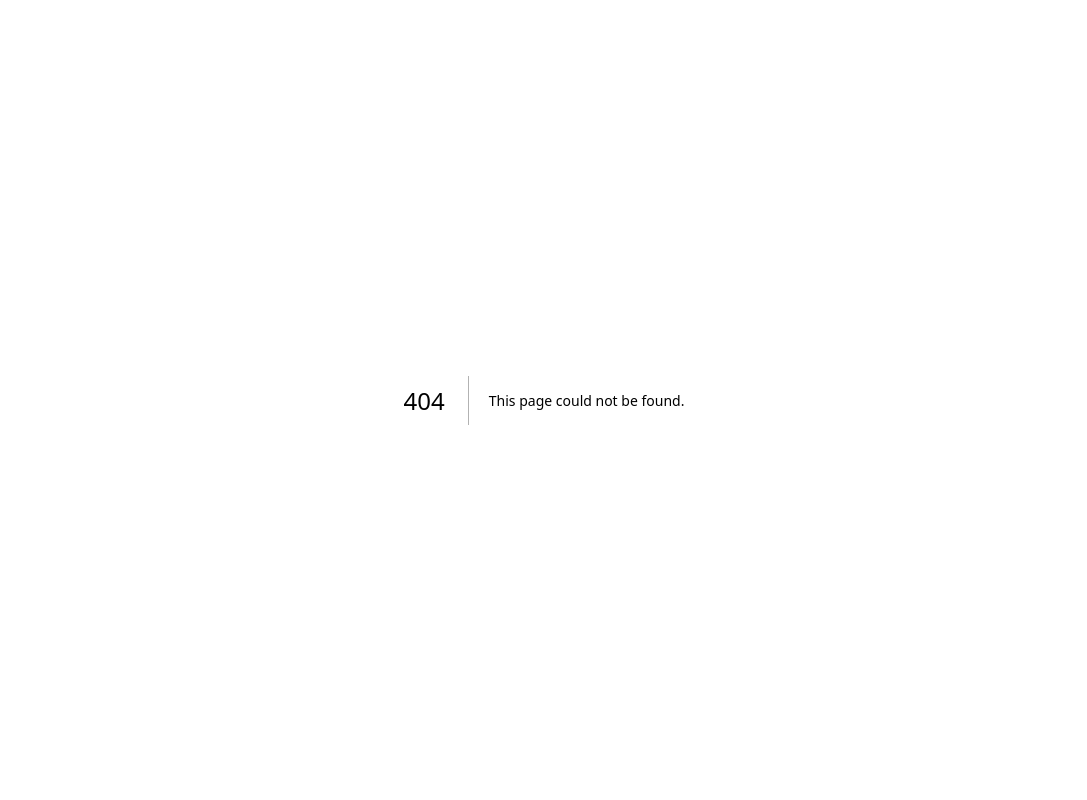
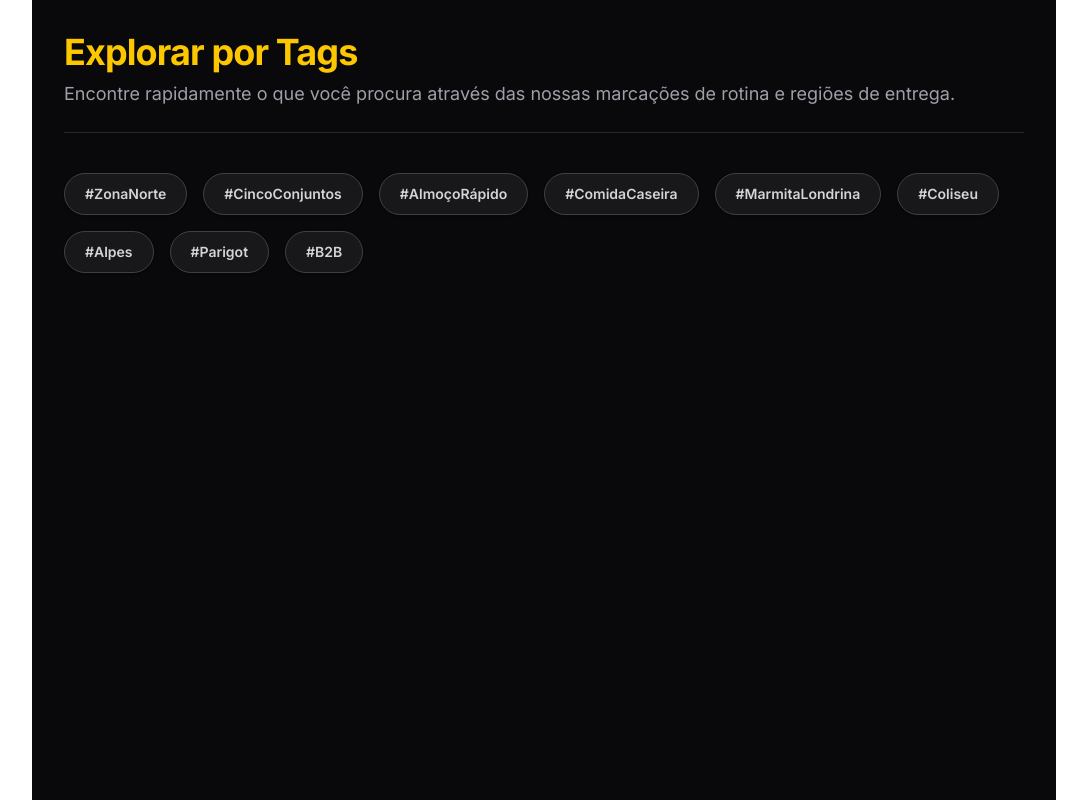
Before and after one commit to Gaulnews/caseirinhas-tata-next, a Next.js app: page /tags in a window 1280 px wide. Before the commit this address had no page. Shown: the whole page, without its empty margins (96-1183 px from the left). Built offline with nearby package versions, Linux system fonts and the light colour scheme.

Commit message:
Create TagsPage component with metadata and tags
This page allows users to explore dishes filtered by delivery regions using tags.

```diff
--- /dev/null
+++ b/src/app/tags/page.tsx
@@ -0,0 +1,35 @@
+import { Metadata } from 'next';
+import Link from 'next/link';
+
+export const metadata: Metadata = {
+  title: 'Tags e Regiões de Entrega | Caseirinhas da Tatá',
+  description: 'Descubra nossos pratos filtrados por regiões de entrega rápida, incluindo Zona Norte, Cinco Conjuntos e mais.',
+  keywords: ['Zona Norte', 'Cinco Conjuntos', 'entrega grátis', 'marmita rápida', 'almoço barato'],
+  alternates: { canonical: 'https://caseirinhasdatata.shop/tags' },
+};
+
+const tags = [
+  '#ZonaNorte', '#CincoConjuntos', '#AlmoçoRápido', '#ComidaCaseira',
+  '#MarmitaLondrina', '#Coliseu', '#Alpes', '#Parigot', '#B2B'
+];
+
+export default function TagsPage() {
+  return (
+    <main className="min-h-screen bg-zinc-950 text-gray-100 p-8 max-w-5xl mx-auto font-sans">
+      <header className="mb-10 border-b border-zinc-800 pb-6">
+        <h1 className="text-4xl font-bold text-yellow-400 tracking-tight">Explorar por Tags</h1>
+        <p className="text-zinc-400 mt-2 text-lg">Encontre rapidamente o que você procura através das nossas marcações de rotina e regiões de entrega.</p>
+      </header>
+
+      <div className="flex flex-wrap gap-4">
+        {tags.map((tag) => (
+          <Link href={`/tags/${tag.replace('#', '').toLowerCase()}`} key={tag}>
+            <span className="inline-block bg-zinc-900 border border-zinc-700 text-zinc-300 px-5 py-2.5 rounded-full text-sm font-semibold transition-all hover:bg-yellow-400 hover:text-zinc-950 hover:border-yellow-400 cursor-pointer shadow-sm">
+              {tag}
+            </span>
+          </Link>
+        ))}
+      </div>
+    </main>
+  );
+}
```
